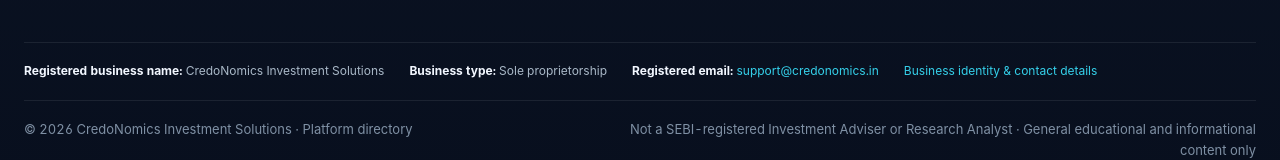
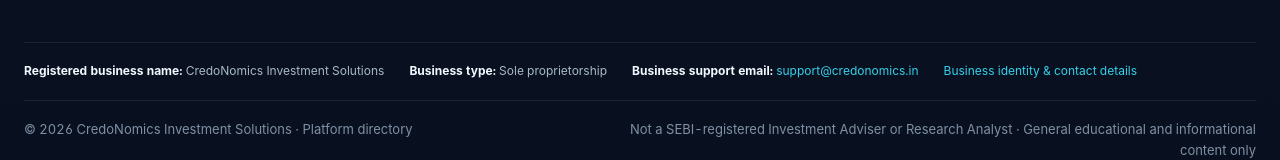
Before and after one commit to aqdas1820/credonomics-site, a Next.js app: page /ipo in a window 1280 px wide. Shown: the part 2738-2898 px from the top of the page. Built offline with nearby package versions, Linux system fonts and the light colour scheme; no server answers.

Commit message:
Clarify public business contact labels

```diff
--- a/app/components/SiteFooter.tsx
+++ b/app/components/SiteFooter.tsx
@@ -52,7 +52,7 @@ export default function SiteFooter() {
         <section className={styles.legalDetails} aria-label="Registered business identity">
           <span><strong>Registered business name:</strong> {siteIdentity.alternateName}</span>
           <span><strong>Business type:</strong> Sole proprietorship</span>
-          <span><strong>Registered email:</strong> <a href={`mailto:${siteIdentity.registeredBusinessEmail}`}>{siteIdentity.registeredBusinessEmail}</a></span>
+          <span><strong>Business support email:</strong> <a href={`mailto:${siteIdentity.registeredBusinessEmail}`}>{siteIdentity.registeredBusinessEmail}</a></span>
           <Link href="/official">Business identity &amp; contact details</Link>
         </section>
 
```
